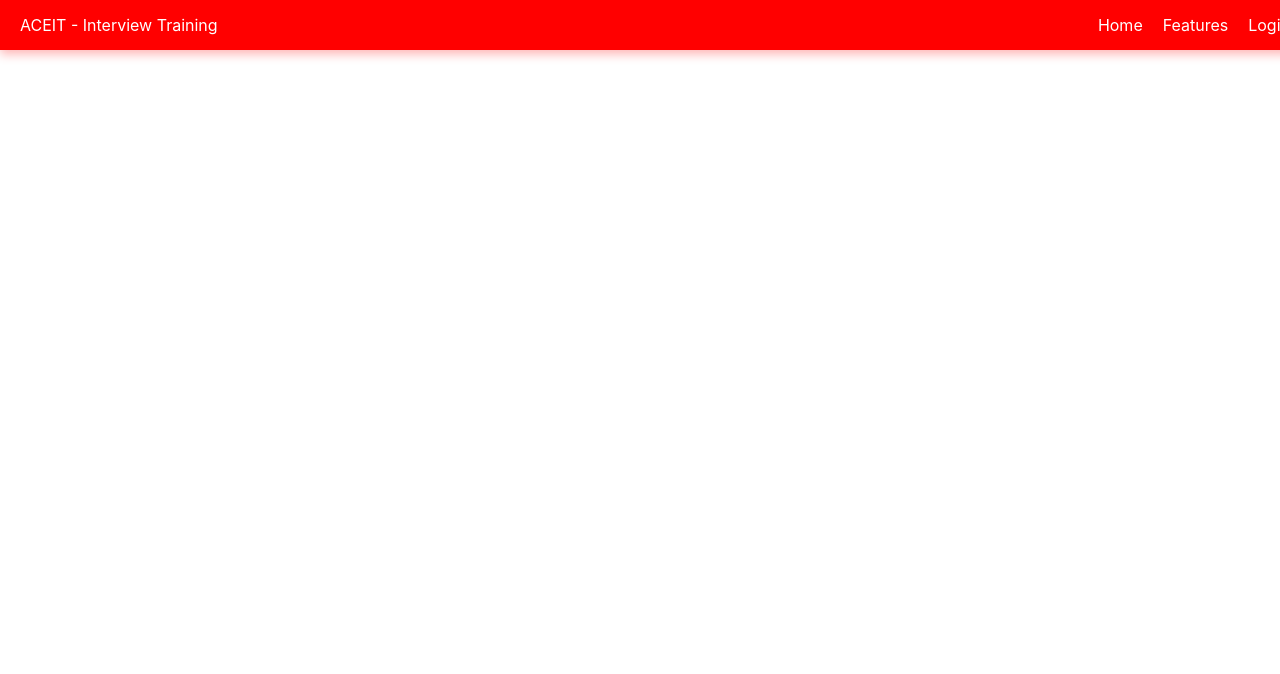
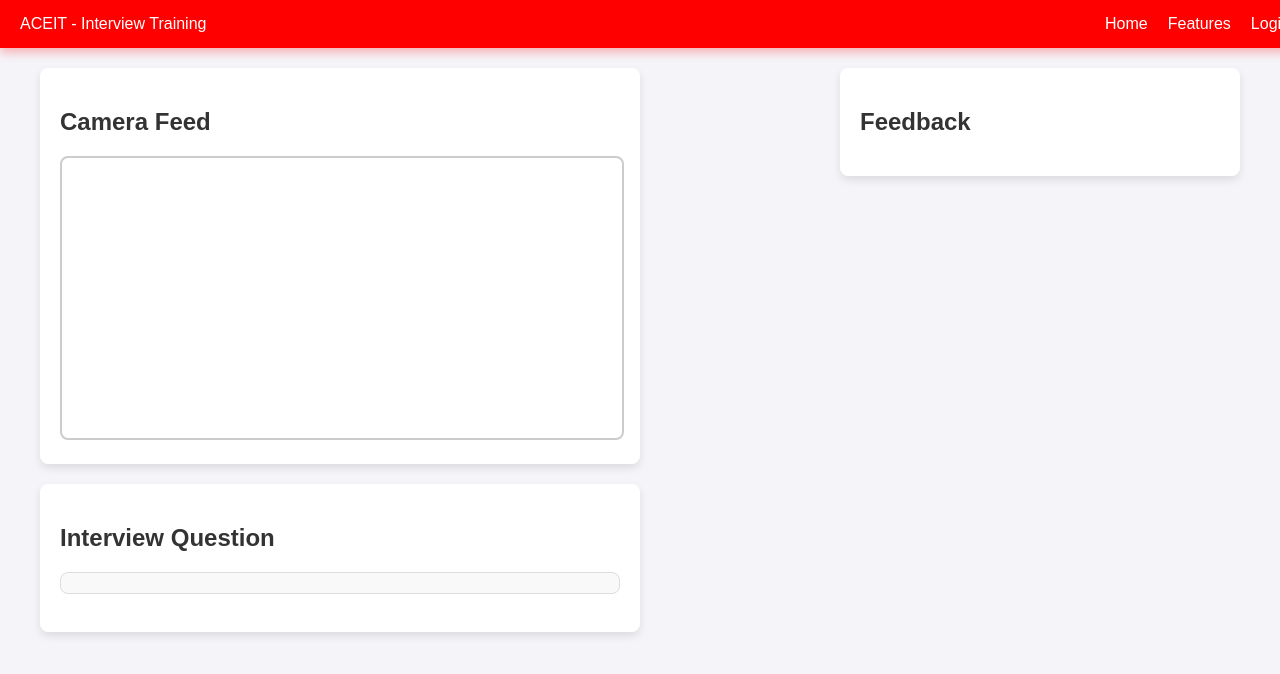
Before and after one commit to john-v-benny/AceIt, a React (Create React App) app in the folder frontend/aceit/: page /InterviewPage in a window 1280 px wide. Shown: the top 674 px of the page. Built offline with nearby package versions, Linux system fonts and the light colour scheme; no server answers.

Commit message:
Added the interview Page

```diff
--- a/frontend/aceit/package.json
+++ b/frontend/aceit/package.json
@@ -7,10 +7,12 @@
     "@testing-library/jest-dom": "^6.6.3",
     "@testing-library/react": "^16.2.0",
     "@testing-library/user-event": "^13.5.0",
+    "axios": "^1.8.3",
     "chart.js": "^4.4.8",
     "react": "^19.0.0",
     "react-chartjs-2": "^5.3.0",
     "react-dom": "^19.0.0",
+    "react-router-dom": "^7.3.0",
     "react-scripts": "5.0.1",
     "web-vitals": "^2.1.4"
   },
--- a/frontend/aceit/src/App.js
+++ b/frontend/aceit/src/App.js
@@ -3,6 +3,7 @@ import { BrowserRouter as Router, Routes, Route } from "react-router-dom";
 import Navbar from "./components/Navbar/Navbar";
 import Home from "./pages/Home/Home";
 import Features from "./pages/Features/Features";
+import InterviewPage from "./pages/InterviewPage/InterviewPage";
 
 const App = () => {
   return (
@@ -11,6 +12,7 @@ const App = () => {
       <Routes>
         <Route path="/" element={<Home />} />
         <Route path="/features" element={<Features />} />
+        <Route path="/InterviewPage" element={<InterviewPage />} />
       </Routes>
     </Router>
   );
--- a/frontend/aceit/src/pages/Home/Home.js
+++ b/frontend/aceit/src/pages/Home/Home.js
@@ -8,7 +8,7 @@ const Home = () => {
     <div className="home-container">
       <h1>Welcome to ACEIT</h1>
       <p>Prepare for interviews with AI-powered feedback and mock sessions.</p>
-      <Link to="/" className="btn">Get Started</Link>
+      <Link to="/InterviewPage" className="btn">Get Started</Link>
       <Features/>
     </div>
   );
--- /dev/null
+++ b/frontend/aceit/src/pages/InterviewPage/InterviewPage.css
@@ -0,0 +1,75 @@
+/* General styles */
+body {
+    margin: 0;
+    font-family: Arial, sans-serif;
+    background-color: #f4f4f9;
+    color: #333;
+  }
+
+  /* Container for the entire page */
+  .container {
+    display: flex;
+    flex-wrap: wrap;
+    justify-content: space-between;
+    padding: 20px;
+    max-width: 1200px;
+    margin: 0 auto;
+    gap: 20px; /* Adds space between sections */
+  }
+
+  /* Left section (Camera and Question) */
+  .left-section {
+    flex: 1;
+    display: flex;
+    flex-direction: column;
+    gap: 20px; /* Adds space between camera and question */
+    max-width: 600px;
+  }
+
+  /* Right section (Feedback) */
+  .right-section {
+    flex: 1;
+    max-width: 400px;
+  }
+
+  /* Section styling */
+  .section {
+    background-color: #fff;
+    padding: 20px;
+    border-radius: 8px;
+    box-shadow: 0 4px 8px rgba(0, 0, 0, 0.1);
+  }
+
+  /* Video feed styling */
+  .video {
+    width: 100%;
+    border: 2px solid #ccc;
+    border-radius: 8px;
+  }
+
+  /* Question display styling */
+  .question {
+    font-size: 18px;
+    color: #333;
+    background-color: #f9f9f9;
+    padding: 10px;
+    border-radius: 8px;
+    border: 1px solid #ddd;
+  }
+
+  /* Feedback list styling */
+  .feedback-list {
+    list-style: none;
+    padding: 0;
+    margin: 0;
+  }
+
+  /* Feedback item styling */
+  .feedback-item {
+    background-color: #e3f2fd;
+    margin: 5px 0;
+    padding: 10px;
+    border-radius: 4px;
+    border: 1px solid #90caf9;
+    font-size: 14px;
+  }
--- /dev/null
+++ b/frontend/aceit/src/pages/InterviewPage/InterviewPage.js
@@ -0,0 +1,127 @@
+import React, { useState, useEffect, useRef } from "react";
+import axios from "axios";
+import "./InterviewPage.css"; // Import the CSS file
+
+const InterviewPage = () => {
+  const [question, setQuestion] = useState(""); // Stores the current question
+  const [feedback, setFeedback] = useState([]); // Stores posture and speech feedback
+  const videoRef = useRef(null); // Reference for the video element
+  const [stream, setStream] = useState(null); // Stores the webcam stream
+
+  // Fetch a new question from the backend
+  const fetchQuestion = async () => {
+    try {
+      const response = await axios.get("/api/get-question");
+      setQuestion(response.data.question);
+    } catch (error) {
+      console.error("Error fetching question:", error);
+    }
+  };
+
+  // Start webcam feed
+  const startWebcam = async () => {
+    try {
+      const stream = await navigator.mediaDevices.getUserMedia({ video: true });
+      setStream(stream);
+      if (videoRef.current) {
+        videoRef.current.srcObject = stream;
+      }
+    } catch (error) {
+      console.error("Error accessing webcam:", error);
+    }
+  };
+
+  // Send video frames to the backend for posture analysis
+  const sendFrameForAnalysis = async () => {
+    if (!videoRef.current) return;
+
+    const canvas = document.createElement("canvas");
+    canvas.width = videoRef.current.videoWidth;
+    canvas.height = videoRef.current.videoHeight;
+    const context = canvas.getContext("2d");
+    context.drawImage(videoRef.current, 0, 0, canvas.width, canvas.height);
+
+    const imageData = canvas.toDataURL("image/jpeg");
+
+    try {
+      const response = await axios.post("/api/analyze-posture", { image: imageData });
+      setFeedback(response.data.feedback); // Update feedback from the backend
+    } catch (error) {
+      console.error("Error analyzing posture:", error);
+    }
+  };
+
+  // Fetch a new question and start webcam when the component mounts
+  useEffect(() => {
+    fetchQuestion();
+    startWebcam();
+
+    // Cleanup: Stop the webcam stream when the component unmounts
+    return () => {
+      if (stream) {
+        stream.getTracks().forEach((track) => track.stop());
+      }
+    };
+  }, [stream]); // Add `stream` to the dependency array
+
+  // Send frames for analysis at regular intervals
+  useEffect(() => {
+    const interval = setInterval(() => {
+      sendFrameForAnalysis();
+    }, 5000); // Analyze posture every 5 seconds
+
+    return () => clearInterval(interval);
+  }, []);
+
+  return React.createElement(
+    "div",
+    { className: "container" },
+    // Left Section (Camera and Question)
+    React.createElement(
+      "div",
+      { className: "left-section" },
+      // Camera Feed Section
+      React.createElement(
+        "div",
+        { className: "section" },
+        React.createElement("h2", null, "Camera Feed"),
+        React.createElement("video", {
+          ref: videoRef,
+          autoPlay: true,
+          playsInline: true,
+          className: "video",
+        })
+      ),
+      // Question Display Section
+      React.createElement(
+        "div",
+        { className: "section" },
+        React.createElement("h2", null, "Interview Question"),
+        React.createElement("p", { className: "question" }, question)
+      )
+    ),
+    // Right Section (Feedback)
+    React.createElement(
+      "div",
+      { className: "right-section" },
+      React.createElement(
+        "div",
+        { className: "section" },
+        React.createElement("h2", null, "Feedback"),
+        React.createElement(
+          "ul",
+          { className: "feedback-list" },
+          feedback.map((item, index) =>
+            React.createElement(
+              "li",
+              { key: index, className: "feedback-item" },
+              item
+            )
+          )
+        )
+      )
+    )
+  );
+};
+
+export default InterviewPage;
```
Also changed, not shown: 1 other file (tests, documents, lock files or other folders).
